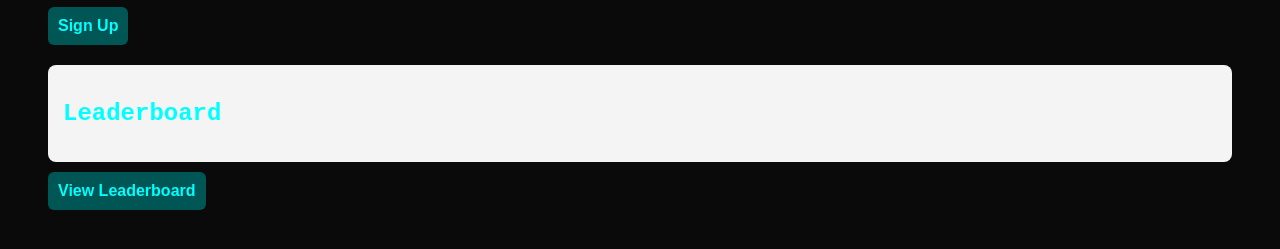
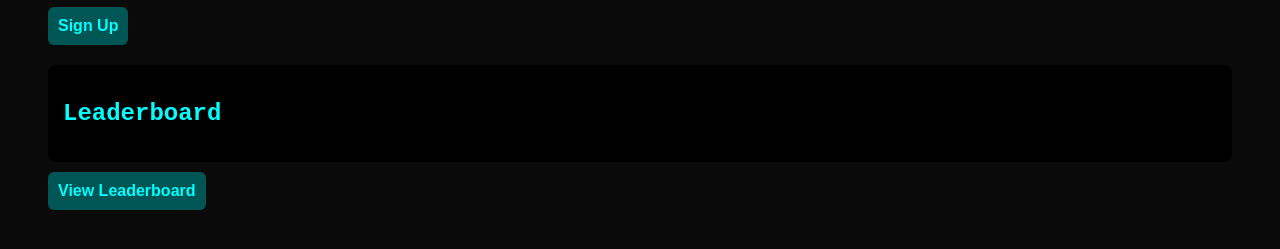
Before and after one commit to jellyjliz/ctf, a website built with Vite: page index.html in a window 1280 px wide. Both pictures are taken after a click on the button "View Leaderboard". Shown: the part 169-418 px from the top of the page. Built offline with nearby package versions, Linux system fonts and the light colour scheme.

Commit message:
Update style.css

```diff
--- a/style.css
+++ b/style.css
@@ -8,7 +8,7 @@ body {
 #leaderboardContainer {
   margin-top: 20px;
   padding: 15px;
-  background-color: #f4f4f4;
+  background-color: #000000;
   border-radius: 8px;
 }
 
```
